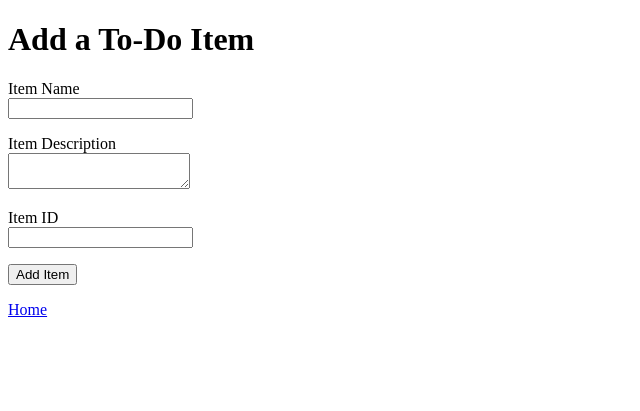
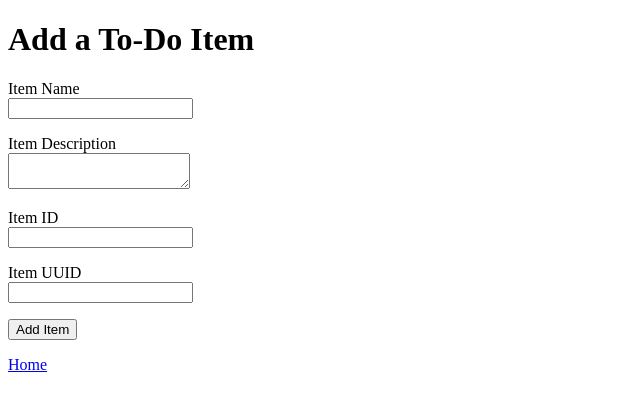
Before and after one commit to saicharitharegala-star/Tutorial, a Flask app: page /todo in a window 1280 px wide. Shown: the top 411 px of the page, without its empty margins (0-640 px from the left). Run offline with Flask 3, Linux system fonts and the light colour scheme.

Commit message:
Add Item UUID field to To-Do form

```diff
--- a/frontend/templates/todo.html
+++ b/frontend/templates/todo.html
@@ -28,6 +28,10 @@
             <label for="itemId">Item ID</label><br>
             <input id="itemId" name="itemId" type="text">
         </p>
+         <p>
+            <label for="itemUUID">Item UUID</label><br>
+            <input id="itemUUID" name="itemUUID" type="text">
+        </p>
 
         <button type="submit">Add Item</button>
     </form>
```
